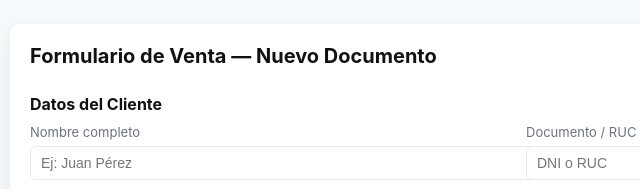
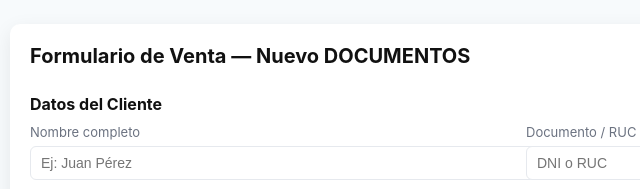
Before and after one commit to luisgabrielespinosaruiz/GabrielEspinosa, a plain HTML site: page index.html in a window 1280 px wide. Shown: the top 189 px of the page, 120-760 px from the left. Drawn offline with Linux system fonts and the light colour scheme.

Commit message:
Actualizando formulario del sistema de ventas

```diff
--- a/index.html
+++ b/index.html
@@ -32,7 +32,7 @@
 <body>
   <div class="container">
     <div class="top-actions">
-      <h1>Formulario de Venta — Nuevo Documento</h1>
+      <h1>Formulario de Venta — Nuevo DOCUMENTOS</h1>
       <div>
         <span class="badge">Demo</span>
       </div>
```
Also changed, not shown: 1 other file.
